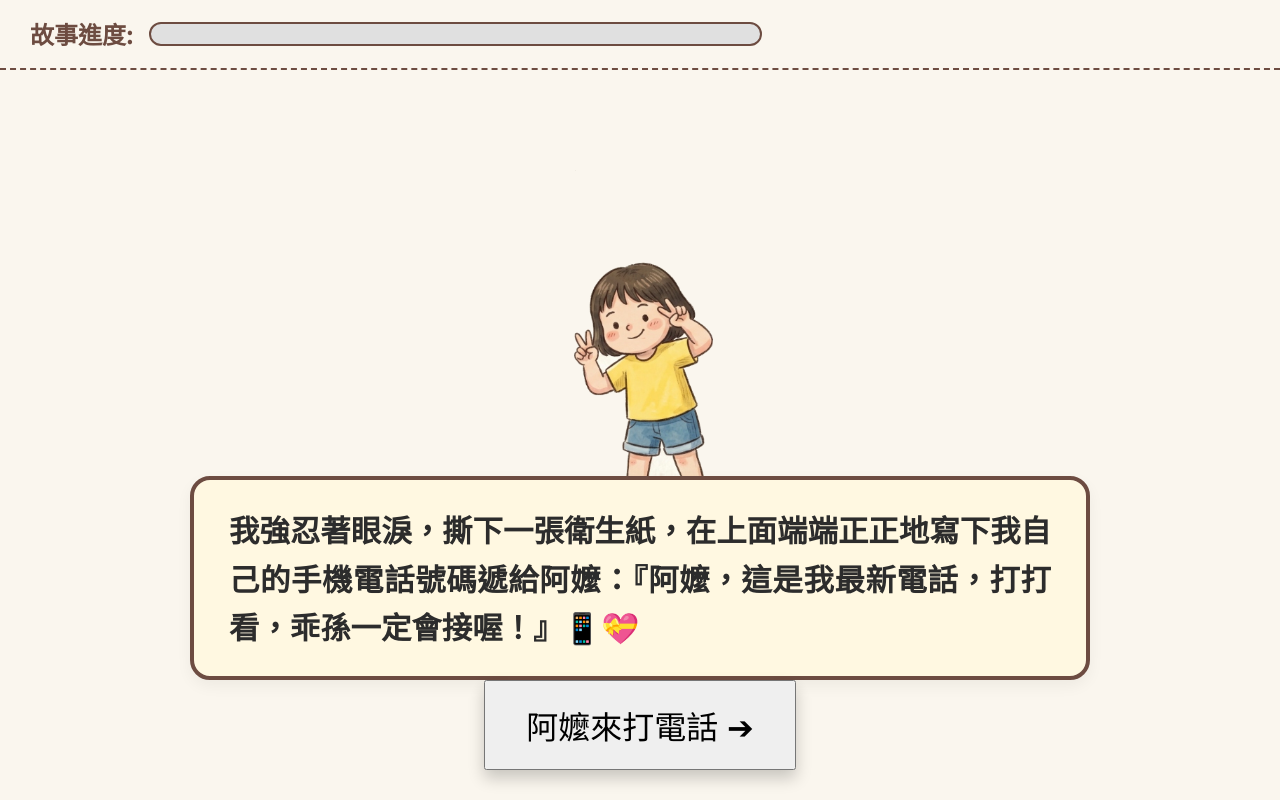
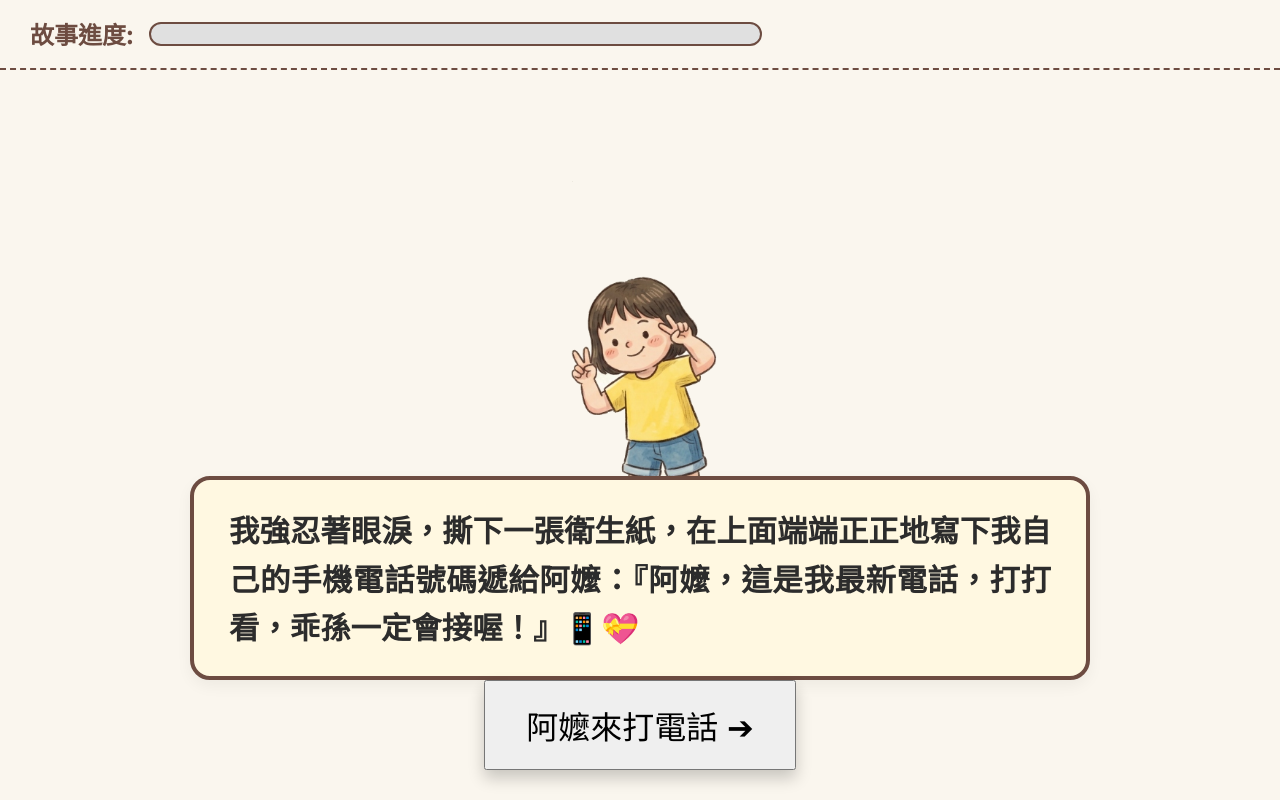
Before and after one commit to chen-sebastien/LODpro, a website built with Vite: page adult.html in a window 1280 px wide. Built offline with nearby package versions, Linux system fonts and the light colour scheme.

Commit message:
Add files via upload

```diff
--- a/style.css
+++ b/style.css
@@ -1799,10 +1799,10 @@ body {
 /* For Game 2: The transparent character sprite */
 .story-image {
   position: absolute !important;
-  bottom: 250px !important;
+  bottom: 28% !important;
   left: 50% !important;
   transform: translateX(-50%) !important;
-  height: 50vh !important;
+  height: 52% !important;
   width: auto !important;
   object-fit: contain !important;
   z-index: 2 !important;
```
Lines whose indentation alone changed are shown as unchanged.
